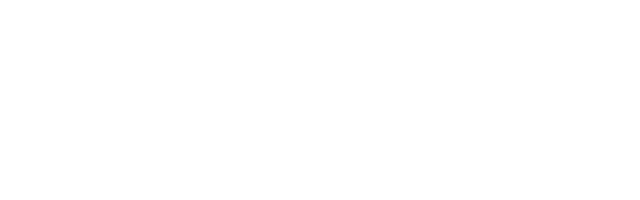
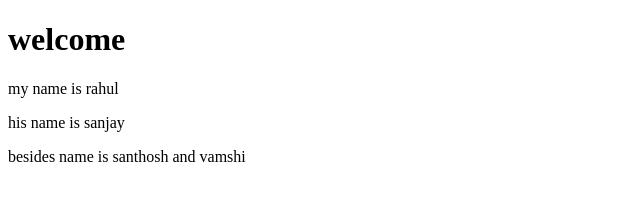
Before and after one commit to Rahul-kotturi/D-git1, a plain HTML site: page index.html in a window 1280 px wide. Shown: the whole page, without its empty margins (0-640 px from the left). Drawn offline with Linux system fonts and the light colour scheme.

Commit message:
added features

```diff
--- a/index.html
+++ b/index.html
@@ -3,9 +3,12 @@
 <head>
     <meta charset="UTF-8">
     <meta name="viewport" content="width=device-width, initial-scale=1.0">
-    <title>Document</title>
+    <title>My Document</title>
 </head>
 <body>
-
+    <h1>welcome</h1>
+    <p>my name is rahul</p>
+    <p>his name is sanjay</p>
+    <p>besides name is santhosh and vamshi</p>
 </body>
 </html>
```
